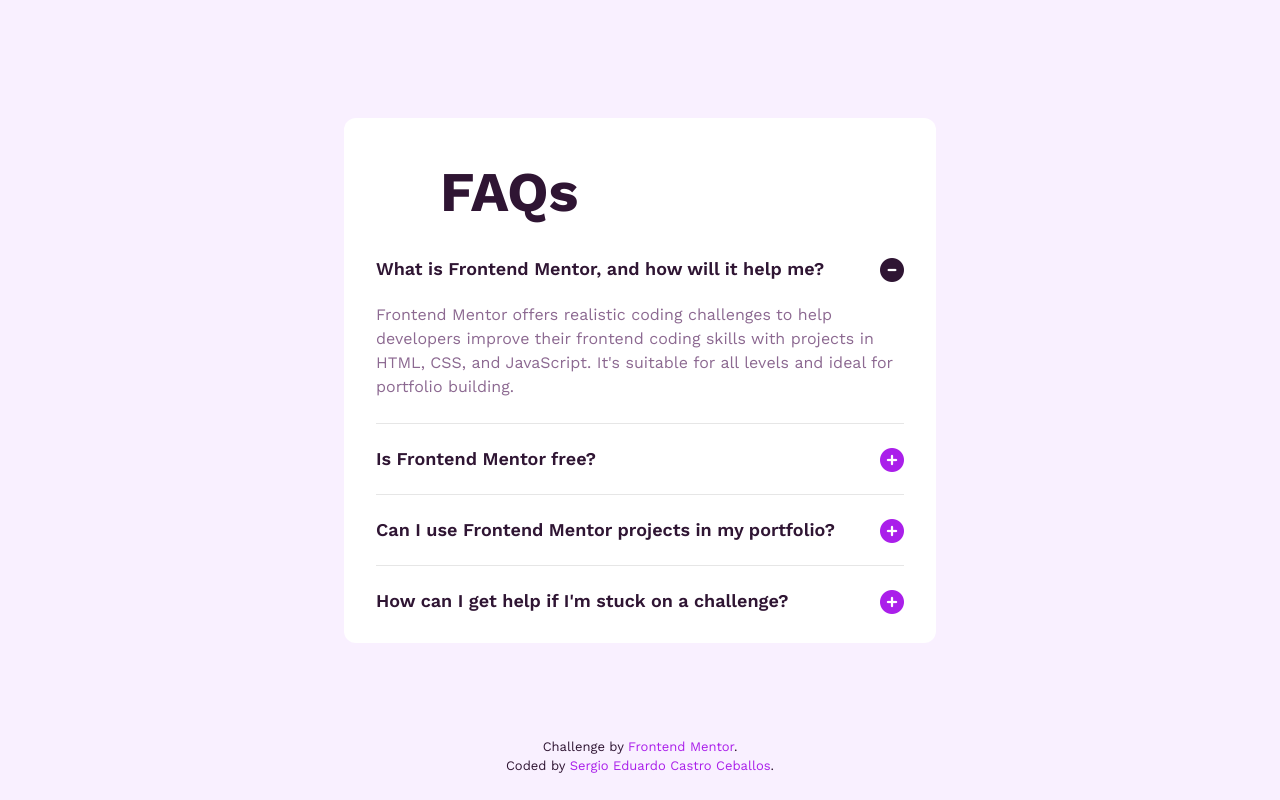
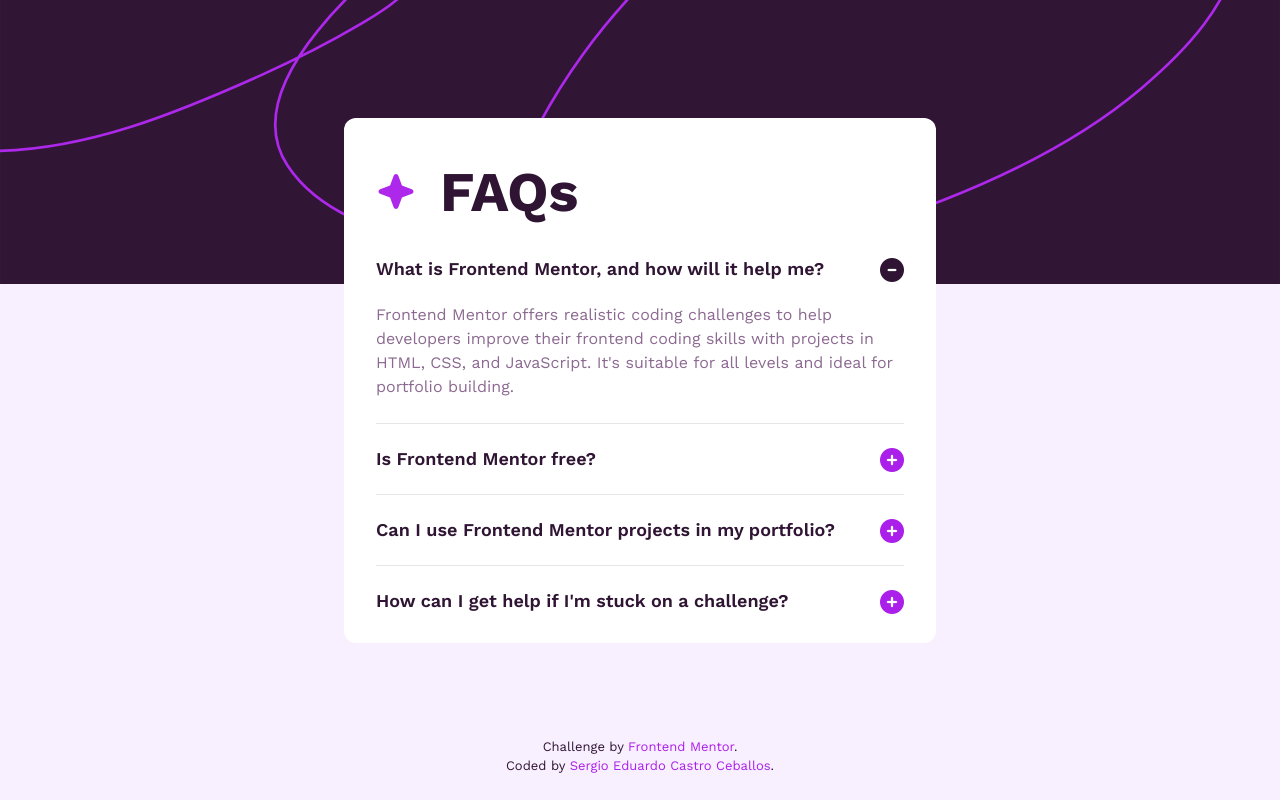
Before and after one commit to SergioCasCeb/faq-accordion-challenge, a plain HTML site: page index.html in a window 1280 px wide. Drawn offline with nearby package versions, Linux system fonts and the light colour scheme; the site is published under a folder, as on GitHub Pages, so addresses that start at the root find nothing.

Commit message:
added max width to the card component, and change image paths to relative paths

```diff
--- a/css/style.scss
+++ b/css/style.scss
@@ -32,6 +32,7 @@
 
 .card {
     width: 100%;
+    max-width: 37rem;
     display: flex;
     flex-direction: column;
     gap: var(--space-0);
--- a/index.html
+++ b/index.html
@@ -25,15 +25,15 @@
 
 <body class="faq-accordion">
   <picture class="faq-accordion__background-img">
-    <source srcset="/assets/images/background-pattern-desktop.svg" media="(min-width: 48rem)">
-    <img src="/assets/images/background-pattern-mobile.svg" alt="">
+    <source srcset="./assets/images/background-pattern-desktop.svg" media="(min-width: 48rem)">
+    <img src="./assets/images/background-pattern-mobile.svg" alt="">
   </picture>
 
   <main>
 
     <div class="card card--faq">
       <div class="card__header">
-        <img class="header-img" src="/assets/images/icon-star.svg" alt="" />
+        <img class="header-img" src="./assets/images/icon-star.svg" alt="" />
         <h1 class="title">FAQs</h1>
       </div>
 
```
Also changed, not shown: css/style.css, 1 other file.
